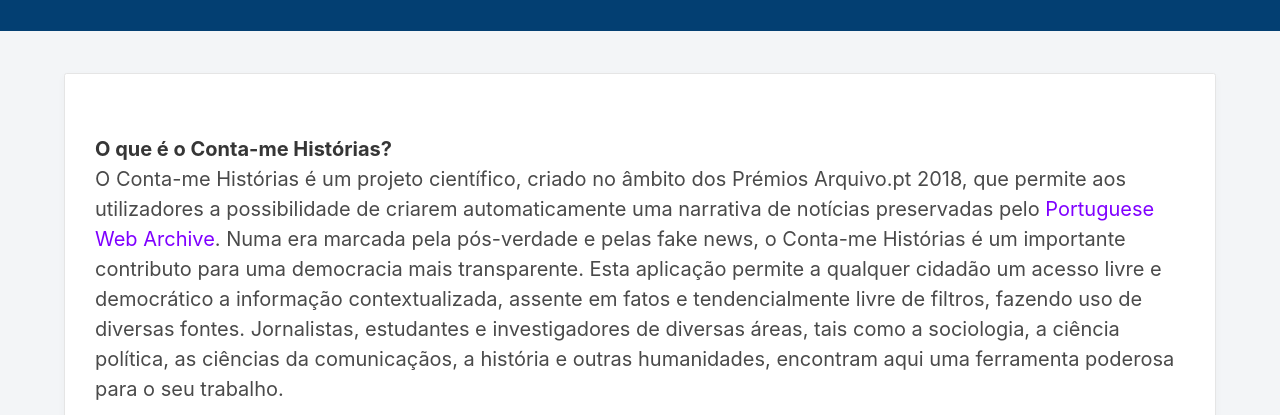
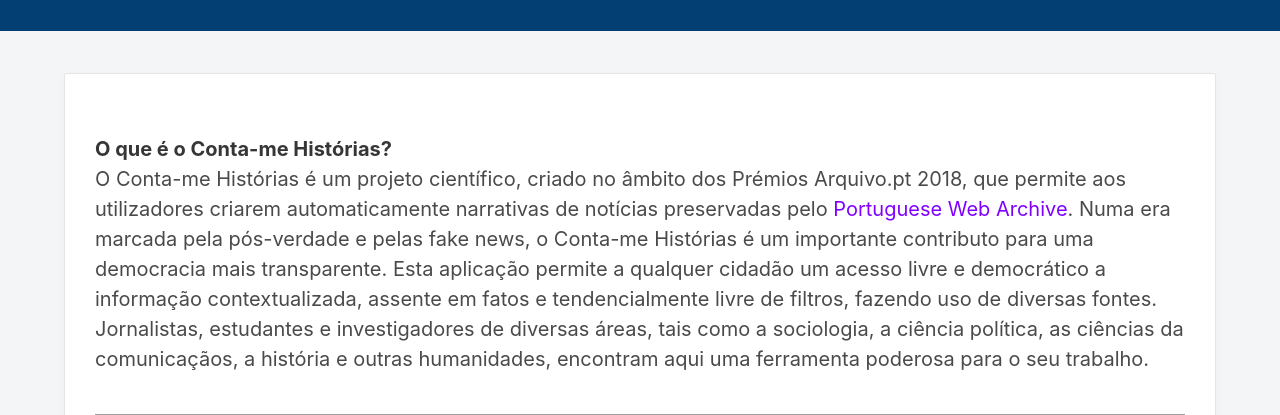
Before and after one commit to LIAAD/contamehistorias-ui, a Flask app: page /arquivopt/about in a window 1280 px wide. Shown: the part 172-587 px from the top of the page. Run offline with Flask 2, Linux system fonts and the light colour scheme; parts of the project's set-up code (start-up, migrations or seed data) failed here and were passed over; some libraries are stand-ins or nearby versions; grey boxes are pictures that could not be loaded.

Commit message:
update project description

```diff
--- a/main/templates/layouts/arquivopt/main.html
+++ b/main/templates/layouts/arquivopt/main.html
@@ -300,8 +300,7 @@
               <div class="pt-10 pb-10">
                 <img class="small-footer-logo" src="" alt="">
                 <div class="footer-description pt-10 pb-10">
-                  {{ _('O Conta-me Histórias é um projeto científico que permite aos utilizadores a possibilidade de
-                  criarem automaticamente uma narrativa de notícias preservadas pelo Arquivo.pt.') }}
+                  {{ _('O Conta-me Histórias é um projeto científico que permite aos utilizadores criarem automaticamente narrativas de notícias preservadas pelo Arquivo.pt.') }}
                 </div>
               </div>
               <div>
--- a/main/templates/layouts/tlscovid/main.html
+++ b/main/templates/layouts/tlscovid/main.html
@@ -300,8 +300,7 @@
               <div class="pt-10 pb-10">
                 <img class="small-footer-logo" src="" alt="">
                 <div class="footer-description pt-10 pb-10">
-                  {{ _('O Conta-me Histórias é um projeto científico que permite aos utilizadores a possibilidade de
-                  criarem automaticamente uma narrativa de notícias.') }}
+                  {{ _('O Conta-me Histórias é um projeto científico que permite aos utilizadores criarem automaticamente narrativas de notícias.') }}
                 </div>
               </div>
               <div>
--- a/main/templates/pages/common/about.html
+++ b/main/templates/pages/common/about.html
@@ -26,7 +26,7 @@
               <br />
 
               {{ _('O Conta-me Histórias é um projeto científico, criado no âmbito dos Prémios Arquivo.pt 2018, que
-              permite aos utilizadores a possibilidade de criarem automaticamente uma narrativa de notícias
+              permite aos utilizadores criarem automaticamente narrativas de notícias
               preservadas pelo') }}
               {% if session.get('lang_code') == "pt" %}
               <a style="display: inline" target="_blank" href="https://arquivo.pt/">Arquivo.pt</a>.
```
Also changed, not shown: main/translations/en/LC_MESSAGES/messages.po.
